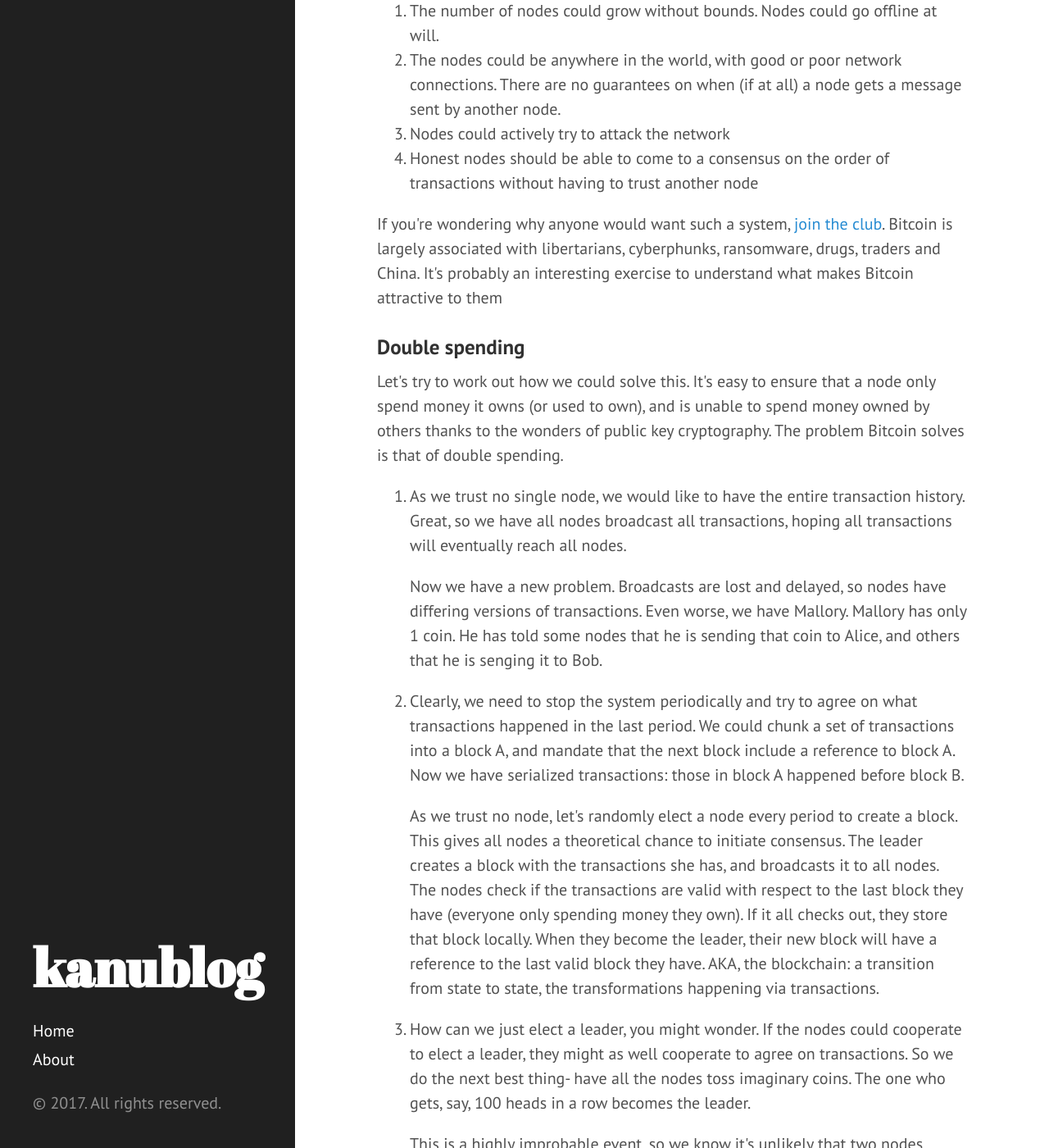
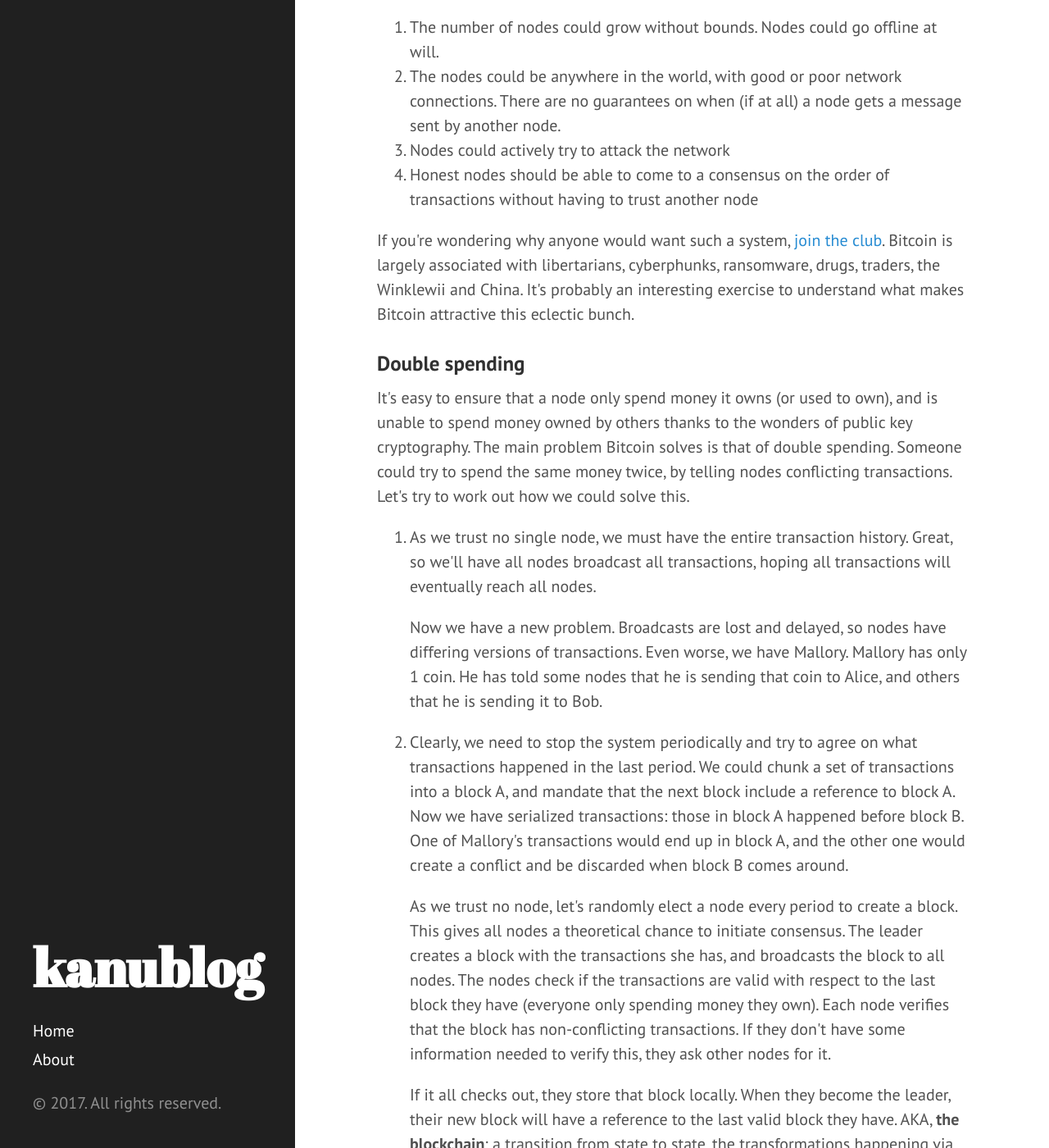
Before and after one commit to bazookanu/kanud.github.io, a Jekyll site: the page built from _posts/2017-01-18-not-blockchain.html, in a window 1280 px wide and 1400 px high, scrolled down 673 px. Shown: the whole window at 82% size. Built offline with Jekyll 4.4.1, drawn with Linux system fonts in a browser that asks for light colours; some of the changed text lies outside the part shown.

Commit message:
not bitcoin

```diff
--- a/_posts/2017-01-18-not-blockchain.html
+++ b/_posts/2017-01-18-not-blockchain.html
@@ -3,9 +3,10 @@ layout: post
 title: Bitcoin, not Blockchain
 ---
 
-<p>Bitcoin is a system to order transactions. Currently, it can handle a grand total of 7 transactions per second (any more and they'll get queued). In the medium term at least, the throughput of the system is limited by the number of transactions a single server (or node) can handle.</p>
+<p>Bitcoin is a system to order transactions. Currently, it has a grand throughput of 7 transactions per second (any more and they'll get queued). In the medium term at least, the throughput of Bitcoin is limited by the number of transactions a single server (or node) can handle.</p>
 <h3>Why does anyone want Bitcoin?</h3>
-<p>Even worse, a node in the Bitcoin network listens to all the transactions that all other nodes generate, tries to come to consensus on their order, and stores the entire transaction history. If the throughput is limited by a single node anyway, why not have a single server that serializes all the transactions in the network? Stated imprecisely, Bitcoin has the following properties:<ol>
+<p>Even worse, a Bitcoin node collects all transactions of all nodes and stores the entire transaction history (currently taking up over 100GB of space). If the throughput is limited by a single node anyway, why not have a single server that serializes all the transactions in the network? </p>
+<p>We can't do that, because Bitcoin has the following goals (stated imprecisely):<ol>
 <li>Anyone can join the network as a node</li>
 <li>No single node is in charge</li></ol>
 </p>
@@ -14,29 +15,29 @@ title: Bitcoin, not Blockchain
 <li>The nodes could be anywhere in the world, with good or poor network connections. There are no guarantees on when (if at all) a node gets a message sent by another node.</li>
 <li>Nodes could actively try to attack the network</li>
 <li>Honest nodes should be able to come to a consensus on the order of transactions without having to trust another node</li></ol>
-<p>If you're wondering why anyone would want such a system, <a href="https://twitter.com/ButtCoin">join the club</a>. Bitcoin is largely associated with libertarians, cyberphunks, ransomware, drugs, traders and China. It's probably an interesting exercise to understand what makes Bitcoin attractive to them</p>
+<p>If you're wondering why anyone would want such a system, <a href="https://twitter.com/ButtCoin">join the club</a>. Bitcoin is largely associated with libertarians, cyberphunks, ransomware, drugs, traders, the Winklewii and China. It's probably an interesting exercise to understand what makes Bitcoin attractive this eclectic bunch.</p>
 
 <h3>Double spending</h3>
-<p>Let's try to work out how we could solve this. It's easy to ensure that a node only spend money it owns (or used to own), and is unable to spend money owned by others thanks to the wonders of public key cryptography. The problem Bitcoin solves is that of double spending.<ol>
-<li><p>As we trust no single node, we would like to have the entire transaction history. Great, so we have all nodes broadcast all transactions, hoping all transactions will eventually reach all nodes.</p>
-<p>Now we have a new problem. Broadcasts are lost and delayed, so nodes have differing versions of transactions. Even worse, we have Mallory. Mallory has only 1 coin. He has told some nodes that he is sending that coin to Alice, and others that he is senging it to Bob.</p></li>
-<li><p>Clearly, we need to stop the system periodically and try to agree on what transactions happened in the last period. We could chunk a set of transactions into a block A, and mandate that the next block include a reference to block A. Now we have serialized transactions: those in block A happened before block B.</p>
-<p>As we trust no node, let's randomly elect a node every period to create a block. This gives all nodes a theoretical chance to initiate consensus. The leader creates a block with the transactions she has, and broadcasts it to all nodes. The nodes check if the transactions are valid with respect to the last block they have (everyone only spending money they own). If it all checks out, they store that block locally. When they become the leader, their new block will have a reference to the last valid block they have. AKA, the blockchain: a transition from state to state, the transformations happening via transactions.</p></li>
-<li><p>How can we just elect a leader, you might wonder. If the nodes could cooperate to elect a leader, they might as well cooperate to agree on transactions. So we do the next best thing- have all the nodes toss imaginary coins. The one who gets, say, 100 heads in a row becomes the leader.</p>
+<p>It's easy to ensure that a node only spend money it owns (or used to own), and is unable to spend money owned by others thanks to the wonders of public key cryptography. The main problem Bitcoin solves is that of double spending. Someone could try to spend the same money twice, by telling nodes conflicting transactions. Let's try to work out how we could solve this. <ol>
+<li><p>As we trust no single node, we must have the entire transaction history. Great, so we'll have all nodes broadcast all transactions, hoping all transactions will eventually reach all nodes.</p>
+<p>Now we have a new problem. Broadcasts are lost and delayed, so nodes have differing versions of transactions. Even worse, we have Mallory. Mallory has only 1 coin. He has told some nodes that he is sending that coin to Alice, and others that he is sending it to Bob.</p></li>
+<li><p>Clearly, we need to stop the system periodically and try to agree on what transactions happened in the last period. We could chunk a set of transactions into a block A, and mandate that the next block include a reference to block A. Now we have serialized transactions: those in block A happened before block B. One of Mallory's transactions would end up in block A, and the other one would create a conflict and be discarded when block B comes around.</p>
+<p>As we trust no node, let's randomly elect a node every period to create a block. This gives all nodes a theoretical chance to initiate consensus. The leader creates a block with the transactions she has, and broadcasts the block to all nodes. The nodes check if the transactions are valid with respect to the last block they have (everyone only spending money they own). Each node verifies that the block has non-conflicting transactions. If they don't have some information needed to verify this, they ask other nodes for it.</p><p> If it all checks out, they store that block locally. When they become the leader, their new block will have a reference to the last valid block they have. AKA, <b>the blockchain</b>: a transition from state to state, the transformations happening via transactions.</p></li>
+<li><p>How can we just elect a leader, you might wonder. If the nodes could cooperate to elect a leader, they might as well cooperate to agree on transaction order. So we do the next best thing- have all the nodes toss imaginary coins. The one who gets, say, 100 heads in a row becomes the leader.</p>
 <p>This is a highly improbable event, so we know it's unlikely that two nodes become the leader at the same time. If it does happen, we could always have the next leader resolve the inconsistency</p>
-<p>We need some kind of proof that a node claiming to be the leader indeed tossed many coins and got 100 in a row. That's what we call Proof of Work. In reality, nodes don't actually toss virtual coins- they find a particular kind of solution to a function- like solving a puzzle. Finding the solution is an improbable event that requires lots of time and computation.</p>
+<p>We need some kind of proof that a node claiming to be the leader indeed tossed many coins and got 100 in a row. That's what we call <b>proof of work</b>. In reality, nodes don't actually toss virtual coins- they find a particular kind of solution to a function- like solving a puzzle. Finding the solution is an improbable event that requires lots of time and computation.</p>
 <p>We mandate that nodes choose the longest blockchain. The longest blockchain has had the most elections, therefore the most secure. Recall that the blocks are linked. To change a block, you would have to change all the blocks that follow it. The longer the blockchain, the more puzzles you need to solve to get people to switch to your chain. Hence the more blocks that come after a certain block, the unlikelier it is that the block will be changed.</p></li></ol>
-<p>The general idea we have above solves our problem. Well, not really. Why would a node even bother to do all the work to come up with the proof of work? Or worse, what if someone has a vested interest in being selected leader all the time? He could buy a bunch of fast servers and solve more puzzles. You could argue that other participants in the network would do the same, but we do have a problem. We need some guaranteed incentive for a node to solve the puzzles and help secure the system. That is the real genius idea behind Bitcoin.</p>
+<p>The general idea we have above solves our problem. Well, not really. Why would a node even bother to do all the work to come up with the proof of work? Or worse, what if someone has a vested interest in being selected leader all the time? He could buy a bunch of fast servers and solve more puzzles. You could argue that other participants in the network would do the same, but we do have a problem. We need some guaranteed incentive for a node to solve the puzzles and help secure the system. That is the real genius behind Bitcoin.</p>
 <h3>Incentives</h3>
 <p>For the final rule of the protocol, we will award the leader with some money, as a reward for her hard work. The leader is incentivized to be good. If she does bad things like create invalid blocks or work on shorter blockchains, she simply won't get the reard.</p><ul>
 <li><p>Where does this money come from?</p>
-<p>We just created it out of thin air. We call them Bitcoin. </p></li>
+<p>We created it out of thin air. We call them Bitcoin. </p></li>
 <li><p>If you created it out of thin air, why would it even have value? Who would ever accept this as money?</p>
 <p>We concluded that the leader needs to be rewarded for her work. She is doing something truly useful: securing the Bitcoin system, helping serialize transactions. That's precisely the recursive logic we employ to give Bitcoin value: the value of Bitcoin indicates the useful work that our leader did.</p></li>
 <li><p>Um, what?</p>
 <p> Why does gold have value? It's somewhat pretty, but so are <a href="https://www.google.com/search?q=kaleidoscope">kaliedoscopes</a>, but they have little value. Gold has value because people can easily believe it has value. The dollar has value because people believe in the USA / Federal Reserve. The belief in gold used to have straightforward reasons: you could melt and cut it up as much as you wanted, it didn't spoil or rust, and it was easy to detect impurity. Most importantly, it was rare and you needed luck or resources to find it. It was proof of work! The reasons behind believing in the Fed are more complicated. Game theory is a word often thrown around as an explanation, you'll have to look it up.</p></li></ul>
 
 <h3> Bitcoin! Bitcoin, not blockchain.</h3>
-<p>There you go, now you know more than the average blockchain pundit who promises 'blockchain' change the world. After reading this, what do you think the most important part of our system is? Incentives? Cryptography? The data structure we chose to use, aka the blockchain? Clearly, a statement that begins with, 'Blockchain, the underlying technology of Bitcoin', is gramatically incorrect; it's a blockchain, not blockchain. Secondly, the statement almost as ridiculous as saying, 'Array, the underlying technology of a computer', or 'key value store, the underlying technology of Twitter'.</p>
+<p>There you go, now you know more than the average blockchain pundit who promises 'blockchain' will change the world. After reading this, what do you think the most important part of our system is? Incentives? Cryptography? The data structure we chose to use, aka the blockchain? Clearly, a statement that begins with, 'Blockchain, the underlying technology of Bitcoin', is gramatically incorrect; it's a blockchain, not blockchain. Secondly, the statement almost as ridiculous as saying, 'Array, the underlying technology of a computer', or 'key value store, the underlying technology of Facebook'.</p>
 <p>Indeed, the blockchain is not the only data structure that we could have used. There are <a href="https://eprint.iacr.org/2013/881.pdf">proposals</a> for using a directed acyclic graph instead, and <a href="https://www.ethereum.org/">cryptocurrencies that do the same</a>. It is possible that the system that finally changes the world as promised by the blockchain pundit won't have a blockchain at all.</p>
 <p>Given my rather blase presentation of Bitcoin, you might be wondering how it can change the world. Or why a decentralized system like Bitcoin would ever be better than a centralized system. After all, almost all of us trust Visa, Paypal and the government with our transactions. If you follow the news, you might be wondering why companies like IBM are coming up with things like <a href="https://www.hyperledger.org/">Hyperledger</a>. How could a self-governing system (like Bitcoin) possibly interest a for-profit, centralized by definition, conservative (I doubt IBM is full of cyberphunks and libertarians) company? Stay tuned for my next article.</p>
```
